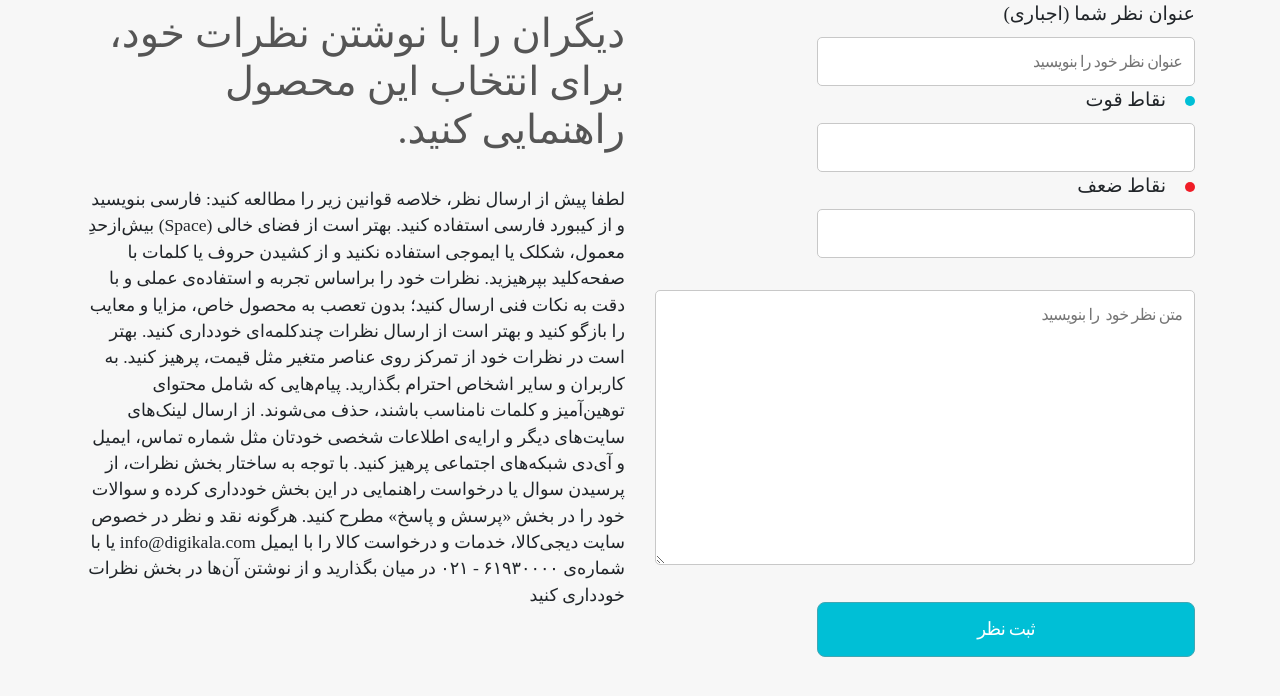
After one commit to uni-everest2/shop, a PHP site: page /comment.html in a window 1280 px wide. The commit adds this page. Shown: the top 696 px of the page. Run offline with PHP 8.4, Linux system fonts and the light colour scheme; some libraries are stand-ins or nearby versions; some web fonts are replaced.

Commit message:
Commit Added

```diff
--- /dev/null
+++ b/assets/css/comment.css
@@ -0,0 +1,76 @@
+body {
+    direction: rtl;
+    text-align: right;
+    background: #f7f7f7;
+    font-family: "iranyekan";
+}
+p {
+    font-size: 1.10rem;
+    font-weight: lighter;
+    margin-top: 2rem;
+}
+input {
+     border-radius: 5px;
+    background: #fff;
+    border: 1px solid #c8c8c8;
+    color: #717171;
+    font-size: 14px;
+    font-size: 1rem;
+    line-height: 1.571;
+    padding: 11px 12px;
+        padding-left: 12px;
+    width: 70%;
+    letter-spacing: -.8px;
+}
+
+}
+label {
+
+}
+
+h1 {
+    margin-top: 10px;
+    color: #555555;
+}
+#btn {
+    font-size: 16px;
+    font-size: 1.143rem;
+    line-height: 1.375;
+    border-radius: 8px;
+    background-color: #00bfd6;
+    border: 1px solid #41a7b4;
+    padding: 14px 31px;
+    color: #fff;
+    margin-top: 2rem;
+}
+
+
+textarea {
+         border-radius: 5px;
+    background: #fff;
+    border: 1px solid #c8c8c8;
+    color: #717171;
+    font-size: 14px;
+    font-size: 1rem;
+    line-height: 1.571;
+    padding: 11px 12px;
+        padding-left: 12px;
+    width: 100%;
+    letter-spacing: -.8px;
+    margin-top: 2rem;
+}
+.lt {
+    font-size: 1.2rem;
+}
+.cricle2,
+.cricle{
+    background: rgb(240, 29, 39);
+    width: 10px;
+    height: 10px;
+    display: inline-block;
+    border-radius: 50%;
+    margin-left: 1rem;
+}
+.cricle2 {
+    background: #00bfd6;
+}
--- /dev/null
+++ b/comment.html
@@ -0,0 +1,60 @@
+<!DOCTYPE html>
+<html lang="en">
+<head>
+    <meta charset="UTF-8">
+    <meta name="viewport" content="width=device-width, initial-scale=1.0">
+    <meta http-equiv="X-UA-Compatible" content="ie=edge">
+    <title>نظرات</title>
+    <link rel="stylesheet" href="assets/css/fontiran.css">
+    <link rel="stylesheet" href="assets/css/bootstrap.min.css">
+    <link rel="stylesheet" href="assets/css/app.css">
+    <link rel="stylesheet" href="assets/css/comment.css">
+    <link rel="stylesheet" href="https://use.fontawesome.com/releases/v5.6.3/css/all.css" integrity="sha384-UHRtZLI+pbxtHCWp1t77Bi1L4ZtiqrqD80Kn4Z8NTSRyMA2Fd33n5dQ8lWUE00s/" crossorigin="anonymous">
+    <link rel="stylesheet" href="assets/css/slick.css">
+</head>
+<body>
+    <div class="container">
+        <div class="row justify-content-center">
+
+            <div class="col-sm-6">
+                <label for="cm1" class="lt">عنوان نظر شما (اجباری)</label>
+                <br>
+                <input type="text" placeholder="عنوان نظر خود را بنویسید" id="cm1">
+                <br>
+                <div class="cricle2"></div>   <label for="cm2" class="lt"> نقاط قوت</label>
+                <br>
+                    <input type="text" id="cm2">
+                <br>
+                <div class="cricle"></div>  <label for="cm3" class="lt">نقاط ضعف</label>
+                <br>
+                    <input type="text" id="cm3">
+                    <br>
+                    <textarea name="" id="" cols="30" rows="10" placeholder="متن نظر خود  را بنویسید"></textarea>
+                    <br>
+                        <input type="button" value="ثبت نظر" id="btn">
+                            <br>
+
+            </div>
+            <div class="col-sm-6">
+                    <h1>دیگران را با نوشتن نظرات خود، برای انتخاب این محصول راهنمایی کنید.</h1>
+                    <p>لطفا پیش از ارسال نظر، خلاصه قوانین زیر را مطالعه کنید:
+
+                            فارسی بنویسید و از کیبورد فارسی استفاده کنید. بهتر است از فضای خالی (Space) بیش‌از‌حدِ معمول، شکلک یا ایموجی استفاده نکنید و از کشیدن حروف یا کلمات با صفحه‌کلید بپرهیزید.
+
+                            نظرات خود را براساس تجربه و استفاده‌ی عملی و با دقت به نکات فنی ارسال کنید؛ بدون تعصب به محصول خاص، مزایا و معایب را بازگو کنید و بهتر است از ارسال نظرات چندکلمه‌‌ای خودداری کنید.
+
+                            بهتر است در نظرات خود از تمرکز روی عناصر متغیر مثل قیمت، پرهیز کنید.
+
+                            به کاربران و سایر اشخاص احترام بگذارید. پیام‌هایی که شامل محتوای توهین‌آمیز و کلمات نامناسب باشند، حذف می‌شوند.
+
+                            از ارسال لینک‌های سایت‌های دیگر و ارایه‌ی اطلاعات شخصی خودتان مثل شماره تماس، ایمیل و آی‌دی شبکه‌های اجتماعی پرهیز کنید.
+
+                            با توجه به ساختار بخش نظرات، از پرسیدن سوال یا درخواست راهنمایی در این بخش خودداری کرده و سوالات خود را در بخش «پرسش و پاسخ» مطرح کنید.
+
+                            هرگونه نقد و نظر در خصوص سایت دیجی‌کالا، خدمات و درخواست کالا را با ایمیل info@digikala.com یا با شماره‌ی ۶۱۹۳۰۰۰۰ - ۰۲۱ در میان بگذارید و از نوشتن آن‌ها در بخش نظرات خودداری کنید</p>
+                </div>
+
+        </div>
+</body>
+
+</html>
```
Also changed, not shown: assets/css/signup.css (line endings or trailing spaces), signup.html (line endings or trailing spaces), 1 other file.
